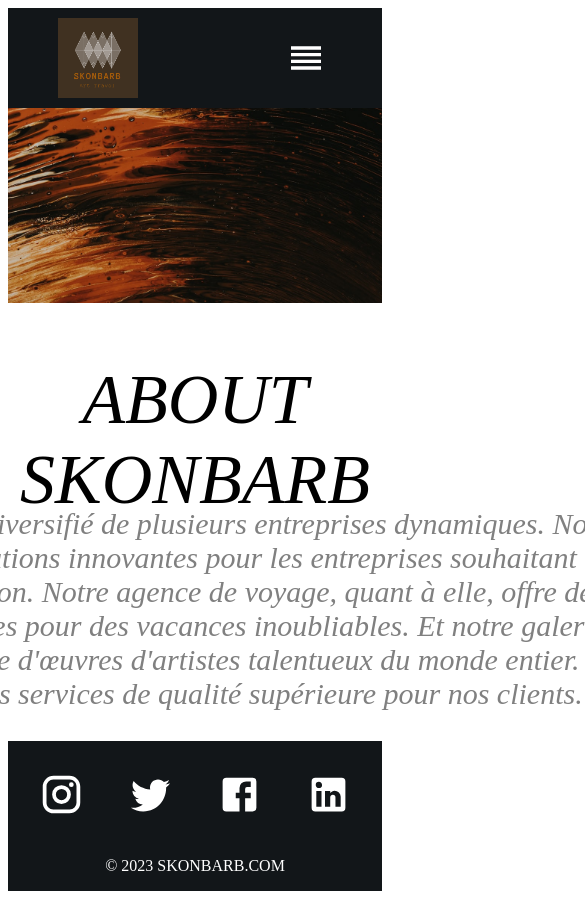
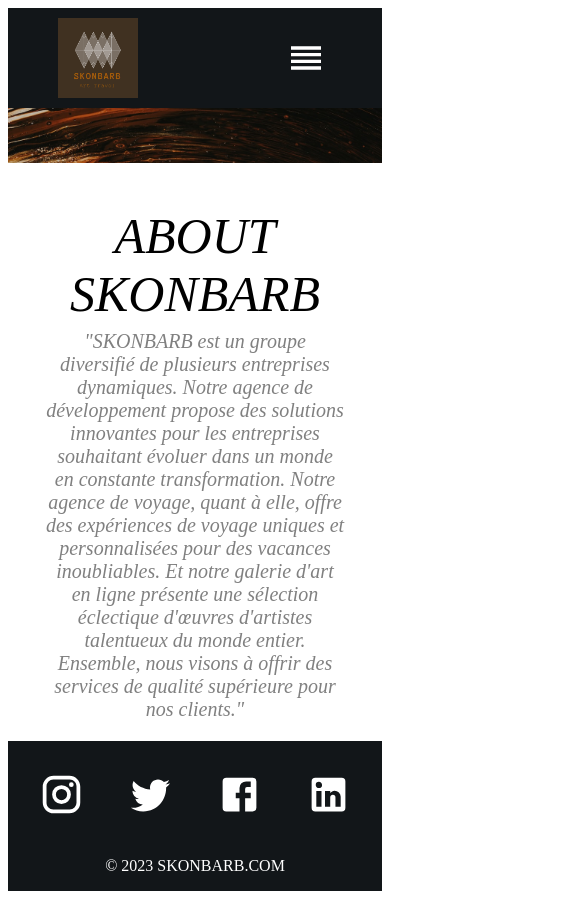
Before and after one commit to iturnmyscreenon/Checkpoint---Art-Gallery, a React (Vite) app in the folder frontend/: page /about in a window 390 px wide. Shown: the top 899 px of the page, 585 px wide, since content can reach past the window. Built offline with nearby package versions, Linux system fonts and the light colour scheme.

Commit message:
respnsive update

```diff
--- a/frontend/src/styles/About.css
+++ b/frontend/src/styles/About.css
@@ -22,10 +22,6 @@
   margin-top: 50px;
 }
 
-.aboutBottom p {
-  width: 1200px;
-}
-
 .about .aboutBottom h1 {
   font-weight: 400;
   font-size: 70px;
@@ -35,3 +31,17 @@
   justify-content: center;
   transform: translateY(-40px);
 }
+
+@media screen and (max-width: 650px) {
+  .about .aboutBottom h1 {
+    font-size: 50px;
+  }
+}
+
+@media screen and (max-width: 650px) {
+  .about .aboutBottom p {
+    font-size: 20px;
+    width: 80%;
+    text-align: center;
+  }
+}
```
